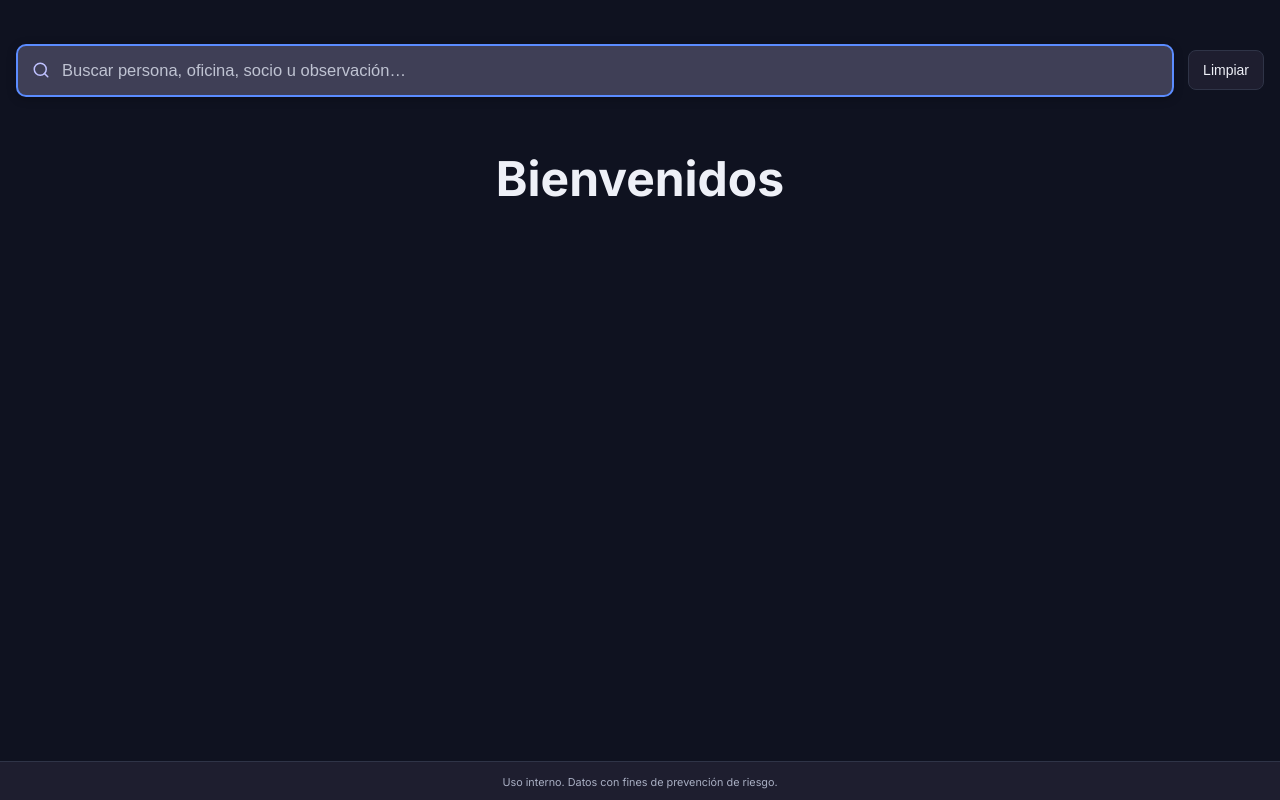
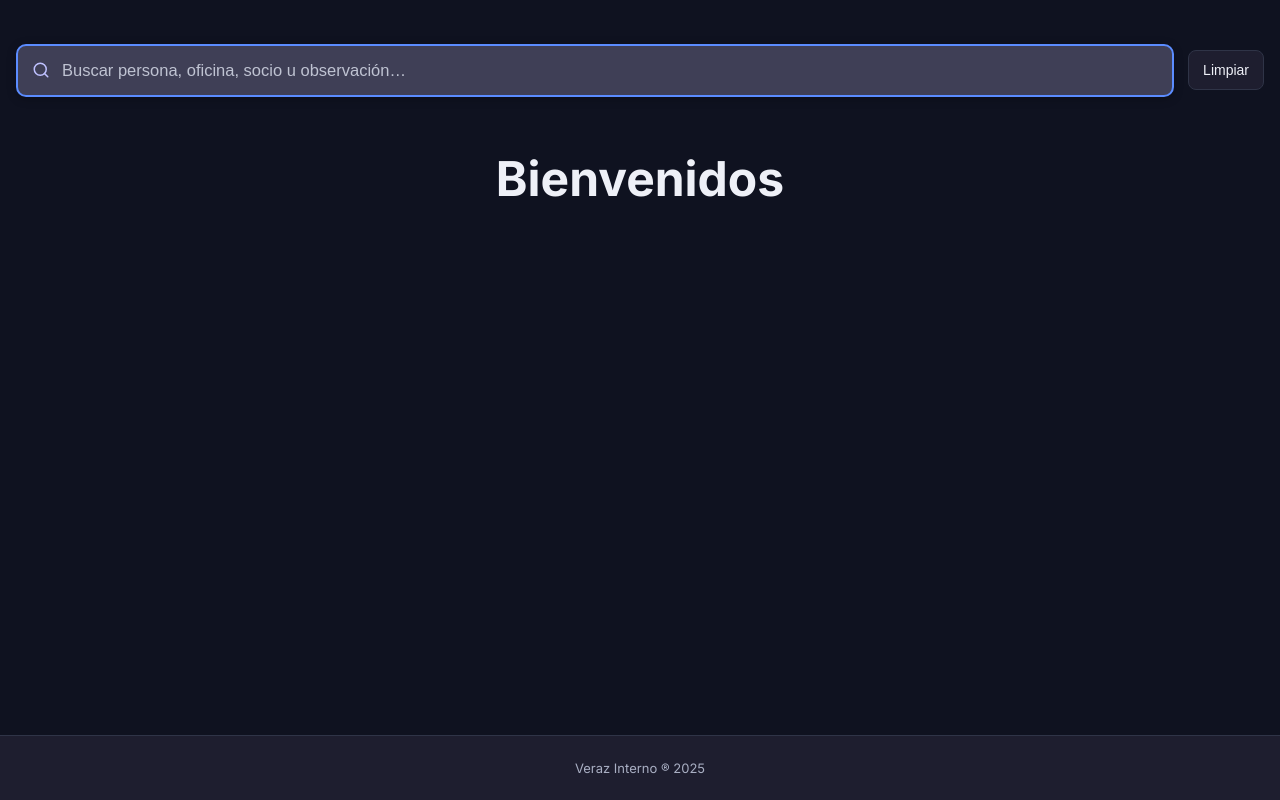
Before and after one commit to jlpereyra22/BlackList, a React (Vite) app in the folder veraz-interno/: page / in a window 1280 px wide. Built offline with nearby package versions, Linux system fonts and the light colour scheme; no server answers; the database is empty.

Commit message:
agregue un marca registrada en footer

```diff
--- a/veraz-interno/src/components/Pie.jsx
+++ b/veraz-interno/src/components/Pie.jsx
@@ -2,8 +2,8 @@ import "../style/Pie.css";
 
 export default function Pie() {
   return (
-    <footer>
-      <small>Uso interno. Datos con fines de prevención de riesgo.</small>
-    </footer>
+   <footer>
+  <p>Veraz Interno &reg; 2025</p>
+</footer>
   );
 }
```
